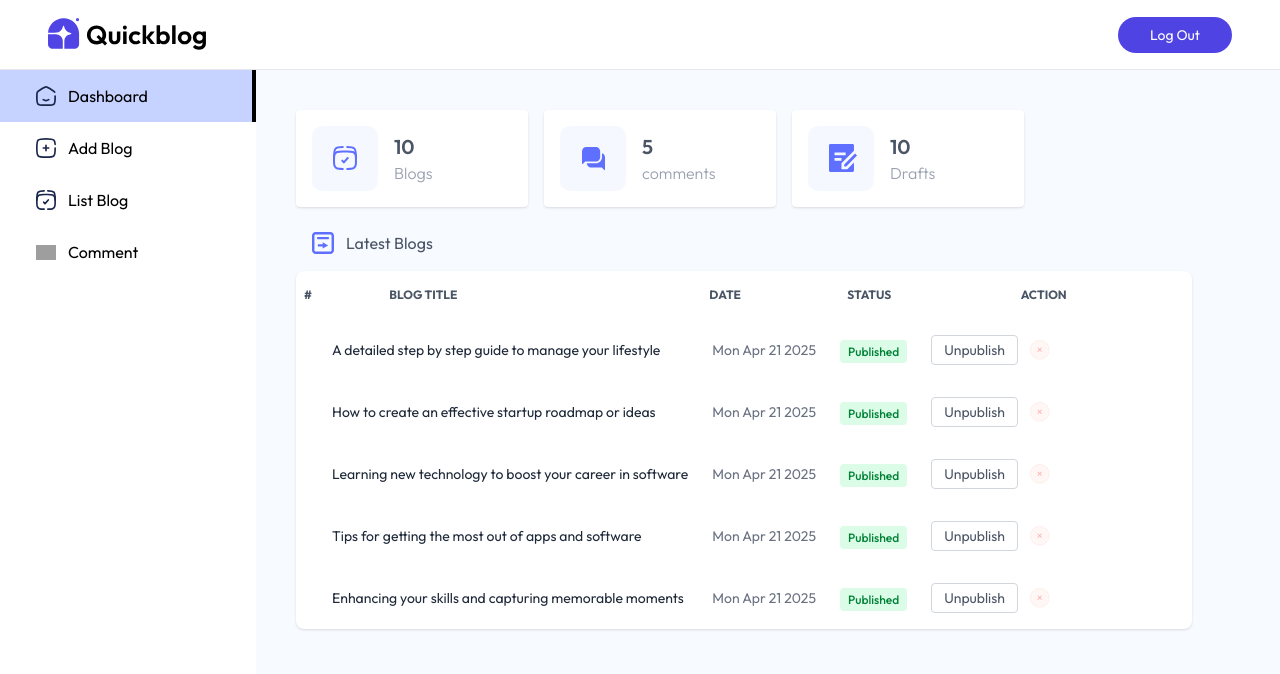
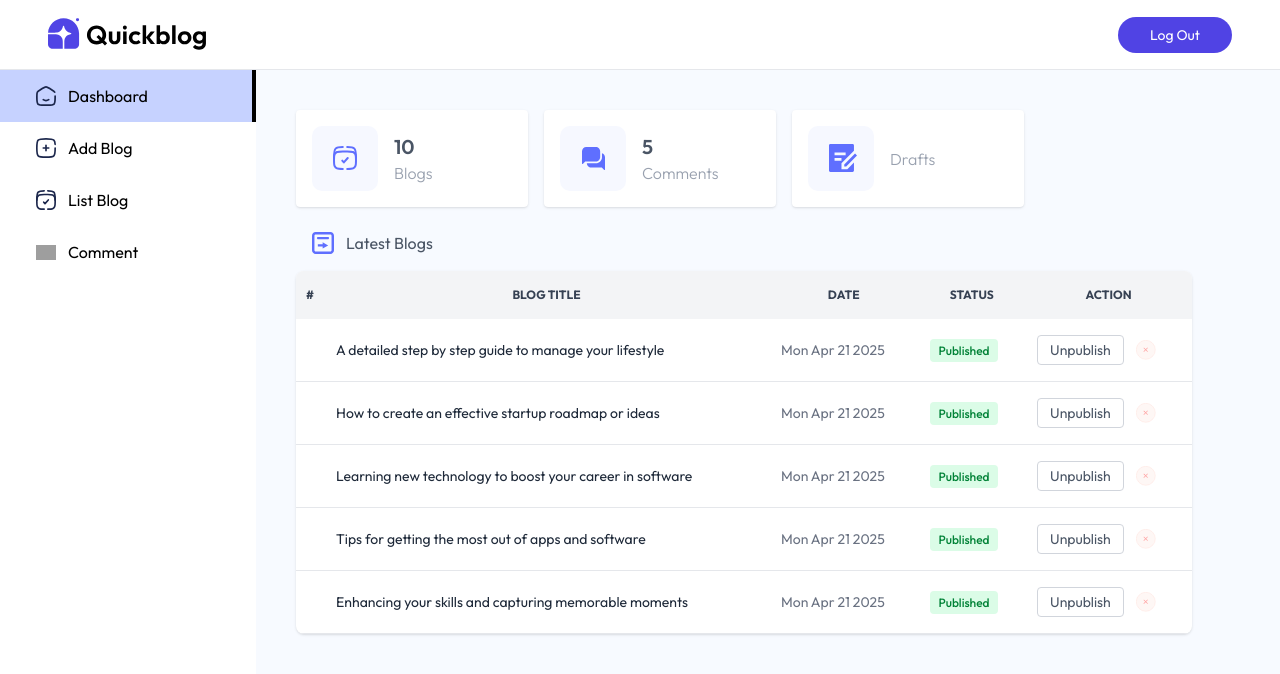
Before and after one commit to almamun528/blog-project, a React (Vite) app in the folder blog-client/: page /admin in a window 1280 px wide. Shown: the top 674 px of the page. Built offline with nearby package versions, Linux system fonts and the light colour scheme; grey boxes are pictures that could not be loaded.

Commit message:
fix all bugs frontend ends

```diff
--- a/blog-client/src/Pages/Admin-Pages/Dashboard.jsx
+++ b/blog-client/src/Pages/Admin-Pages/Dashboard.jsx
@@ -9,18 +9,23 @@ const Dashboard = () => {
     draft: 0,
     recentBlogs: [],
   });
+
   const fetchDashboardData = async () => {
+    // Simulating fetch – replace with real API call if needed
     setDashboardData(dashboard_data);
   };
+
   useEffect(() => {
     fetchDashboardData();
   }, []);
+
   return (
     <section className="flex-1 md:p-10 lg:bg-blue-50/50">
-      <div className="CARD-WRAPER flex flex-wrap gap-4 ">
-        {/* 1st card */}
+      {/* Stats Cards */}
+      <div className="CARD-WRAPER flex flex-wrap gap-4">
+        {/* Blogs */}
         <div className="flex items-center gap-4 bg-white p-4 min-w-58 rounded shadow cursor-pointer hover:scale-105 transition-all">
-          <img src={assets.dashboard_icon_1} alt="" />
+          <img src={assets.dashboard_icon_1} alt="Blogs Icon" />
           <div>
             <p className="text-xl font-semibold text-gray-600">
               {dashboardData?.blogs}
@@ -28,72 +33,70 @@ const Dashboard = () => {
             <p className="text-gray-400 font-light">Blogs</p>
           </div>
         </div>
-        {/* 2nd card */}
+
+        {/* Comments */}
         <div className="flex items-center gap-4 bg-white p-4 min-w-58 rounded shadow cursor-pointer hover:scale-105 transition-all">
-          <img src={assets.dashboard_icon_2} alt="" />
+          <img src={assets.dashboard_icon_2} alt="Comments Icon" />
           <div>
             <p className="text-xl font-semibold text-gray-600">
               {dashboardData?.comments}
             </p>
-            <p className="text-gray-400 font-light">comments</p>
+            <p className="text-gray-400 font-light">Comments</p>
           </div>
         </div>
-        {/* 3rd */}
+
+        {/* Drafts */}
         <div className="flex items-center gap-4 bg-white p-4 min-w-58 rounded shadow cursor-pointer hover:scale-105 transition-all">
-          <img src={assets.dashboard_icon_3} alt="" />
+          <img src={assets.dashboard_icon_3} alt="Drafts Icon" />
           <div>
             <p className="text-xl font-semibold text-gray-600">
-              {dashboardData?.blogs}
+              {dashboardData?.draft}
             </p>
             <p className="text-gray-400 font-light">Drafts</p>
           </div>
         </div>
-        {/* cards ends */}
       </div>
-      {/* card warper ends */}
+
+      {/* Latest Blogs Table */}
       <div>
         <div className="flex items-center gap-3 m-4 mt-6 text-gray-600">
-          <img src={assets.dashboard_icon_4} alt="" />
+          <img src={assets.dashboard_icon_4} alt="Latest Blogs Icon" />
           <p>Latest Blogs</p>
         </div>
-        {/* Table Warper */}
-        <div className="  Table-Warper relative max-w-4xl overflow-x-auto shadow rounded-lg scrollbar-hidden bg-white ">
-          {/* table start  */}
-          <table className="w-full text-sm text-gray-500">
-            {/* table head started here  */}
-            <thead className="text-xs text-gray-600 text-left uppercase">
+
+        <div className="Table-Warper relative max-w-4xl overflow-x-auto shadow rounded-lg scrollbar-hidden bg-white">
+          <table className="w-full text-sm text-gray-600">
+            {/* Table Head */}
+            <thead className="text-xs text-gray-700 uppercase bg-gray-100">
               <tr>
-                <th scope="col" className="px-2 py-4">
-                  #
-                </th>
-                <th scope="col" className="px-2 py-4 xl:px-6">
-                  Blog Title
-                </th>
-                <th scope="col" className="px-2 py-4 max-sm:hidden">
-                  Date
-                </th>
-                <th scope="col" className="px-2 py-4 max-sm:hidden">
-                  Status
-                </th>
-                <th scope="col" className="px-2 py-4">
-                  Action
-                </th>
+                <th className="px-2 py-4">#</th>
+                <th className="px-2 py-4 xl:px-6">Blog Title</th>
+                <th className="px-2 py-4 max-sm:hidden">Date</th>
+                <th className="px-2 py-4 max-sm:hidden">Status</th>
+                <th className="px-2 py-4">Action</th>
               </tr>
             </thead>
-          </table>
-          {/* table body or content area */}
+
+            {/* Table Body */}
             <tbody>
-            {dashboardData.recentBlogs.map((blog, idx) => {
-              return (
+              {dashboardData.recentBlogs.length > 0 ? (
+                dashboardData.recentBlogs.map((blog, idx) => (
                   <BlogTableItem
-                  key={blog?._id}
+                    key={blog?._id || idx}
                     blog={blog}
                     fetchBlogs={fetchDashboardData}
                     idx={idx + 1}
                   />
-              );
-            })}
+                ))
+              ) : (
+                <tr>
+                  <td colSpan="5" className="text-center py-6 text-gray-400">
+                    No recent blogs available.
+                  </td>
+                </tr>
+              )}
             </tbody>
+          </table>
         </div>
       </div>
     </section>
--- a/blog-client/src/Pages/Admin-Pages/ListBlog.jsx
+++ b/blog-client/src/Pages/Admin-Pages/ListBlog.jsx
@@ -6,22 +6,23 @@ const ListBlog = () => {
   const [blogs, setBlogs] = useState([]);
 
   const fetchBlogs = async () => {
+    // Simulating data fetch from static source (replace with API in production)
     setBlogs(blog_data);
   };
+
   useEffect(() => {
     fetchBlogs();
   }, []);
 
   return (
     <section className="flex-1 mt-5 px-5 sm:pt-12 sm:pl-16 bg-blue-50/50">
-      <h2 className="text-2xl my-4">All Blogs</h2>
+      <h2 className="text-2xl font-semibold mb-4">All Blogs</h2>
 
-      {/* table parent */}
-      <div className="  Table-Warper h-4/5 relative max-w-4xl overflow-x-auto shadow rounded-lg scrollbar-hidden bg-white ">
-        {/* table start  */}
-        <table className="w-full text-sm text-gray-500">
-          {/* table head started here  */}
-          <thead className="text-xs text-gray-600 text-left uppercase">
+      {/* Table Container */}
+      <div className="Table-Warper h-4/5 relative max-w-4xl overflow-x-auto shadow rounded-lg bg-white scrollbar-hidden">
+        <table className="w-full text-sm text-gray-600">
+          {/* Table Header */}
+          <thead className="text-xs text-gray-700 uppercase bg-gray-100">
             <tr>
               <th scope="col" className="px-2 py-4">
                 #
@@ -40,20 +41,27 @@ const ListBlog = () => {
               </th>
             </tr>
           </thead>
-        </table>
-        {/* table body or content area */}
+
+          {/* Table Body */}
           <tbody>
-          {blogs.map((blog, idx) => {
-            return (
+            {blogs.length > 0 ? (
+              blogs.map((blog, idx) => (
                 <BlogTableItem
-                key={blog?._id}
+                  key={blog?._id || idx}
                   blog={blog}
                   fetchBlogs={fetchBlogs}
                   idx={idx + 1}
                 />
-            );
-          })}
+              ))
+            ) : (
+              <tr>
+                <td colSpan="5" className="text-center py-6 text-gray-400">
+                  No blogs available
+                </td>
+              </tr>
+            )}
           </tbody>
+        </table>
       </div>
     </section>
   );
--- a/blog-client/src/components/Blog-List/BlogList.jsx
+++ b/blog-client/src/components/Blog-List/BlogList.jsx
@@ -8,8 +8,8 @@ function BlogList() {
   return (
     <section>
       <div className="flex justify-center gap-4 sm:gap-8 my-10 relative">
-        {blogCategories.map((item) => (
-          <div key={item} className="relative">
+        {blogCategories.map((item, idx) => (
+          <div key={idx} className="relative">
             <button
               onClick={() => setMenu(item)}
               type="button"
@@ -20,11 +20,11 @@ function BlogList() {
               {item}
             </button>
             {menu === item && (
-              <motion.div
-                layoutId="underline"
-                transition={{ type: "spring", stiffness: 500, dumping: 30 }}
+              <div
+
+
                 className="absolute left-0 right-0 top-0 h-7 -z-1 bg-primary rounded-full "
-              ></motion.div>
+              ></div>
             )}
           </div>
         ))}
@@ -33,8 +33,8 @@ function BlogList() {
       <div className="grid grid-cols-1 sm:grid-cols-2 md:grid-cols-3 xl:grid-cols-4 gap-8 mb-24 mx-8 sm:max-16 xl:mx-40">
         {blog_data
           ?.filter((blog) => (menu === "All" ? true : blog.category === menu))
-          .map((blog) => (
-            <BlogCard key={blog?._id} blog={blog} />
+          .map((blog, idx) => (
+            <BlogCard key={idx} blog={blog} />
           ))}
       </div>
     </section>
```
Lines whose indentation alone changed are shown as unchanged.
